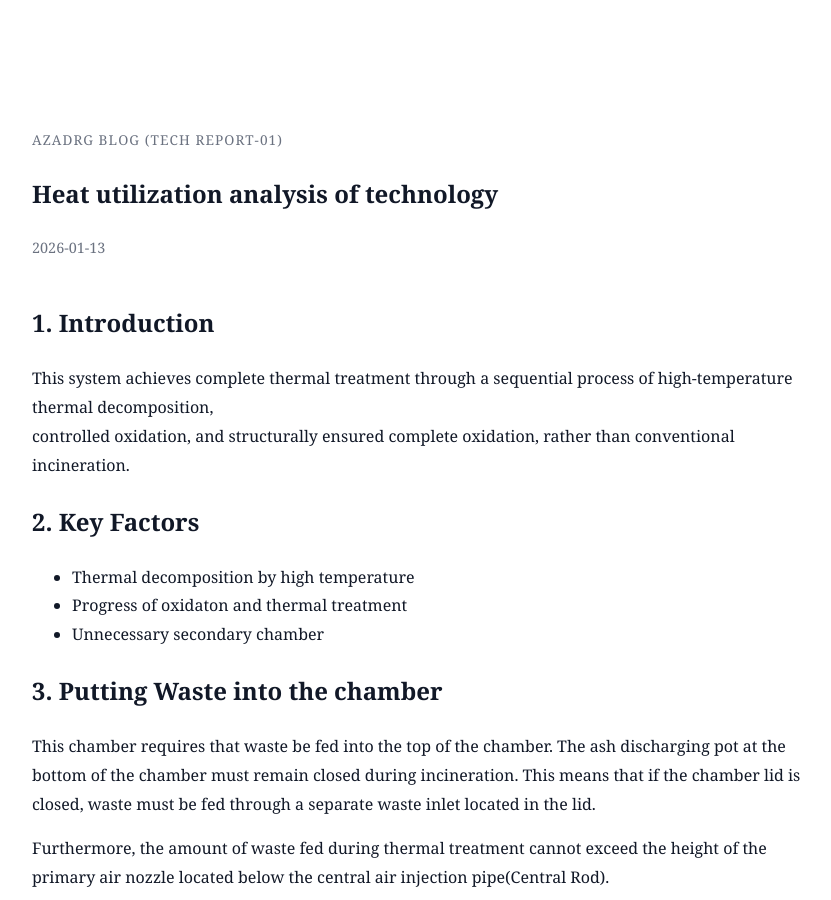
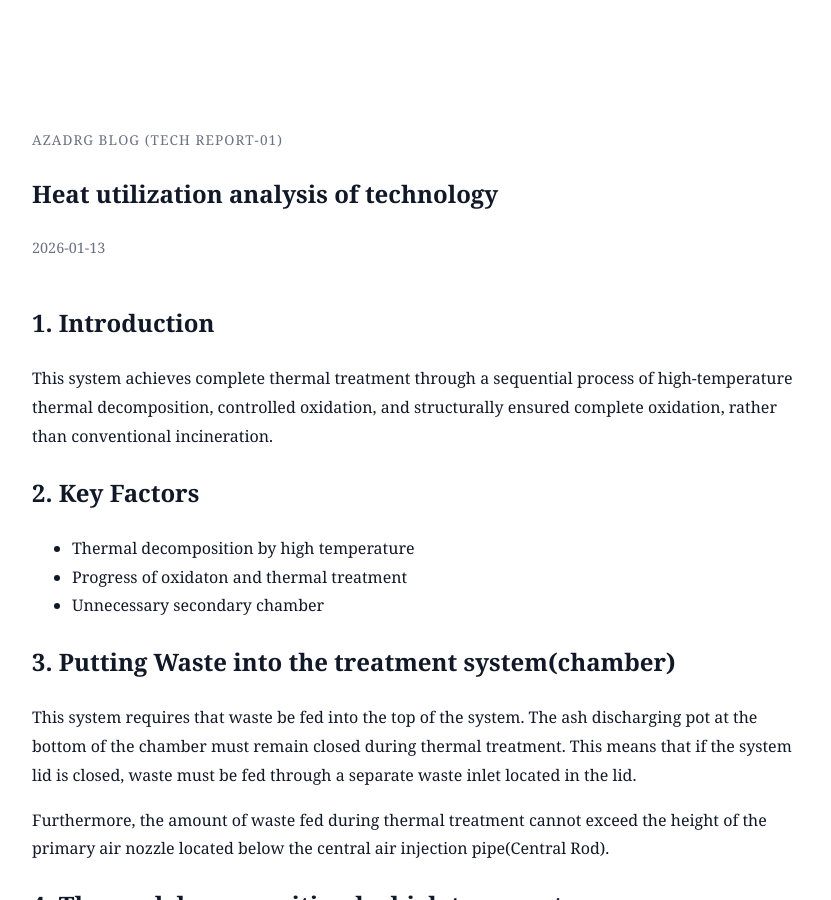
Before and after one commit to ssimsangmin49-creator/ecofriendly-polymer-compounds-incineration, a Jekyll site: the page built from _posts/2026-01-13-analysis-report-01.md, in a window 1280 px wide and 900 px high. Shown: the whole window, without its empty margins (222-1053 px from the left). Built offline with Jekyll 4.4.1, drawn with Linux system fonts in a browser that asks for light colours; some of the changed text lies outside the part shown.

Commit message:
Refine terminology for thermal treatment system
Updated terminology for clarity and consistency, replacing 'chamber' with 'system' in multiple sections.

```diff
--- a/_posts/2026-01-13-analysis-report-01.md
+++ b/_posts/2026-01-13-analysis-report-01.md
@@ -7,8 +7,7 @@ label: "AZADrg Blog (Tech report-01)"
 
 ## 1. Introduction
 
-This system achieves complete thermal treatment through a sequential process of high-temperature thermal decomposition,
-controlled oxidation, and structurally ensured complete oxidation, rather than conventional incineration.
+This system achieves complete thermal treatment through a sequential process of high-temperature thermal decomposition, controlled oxidation, and structurally ensured complete oxidation, rather than conventional incineration.
 
 ## 2. Key Factors
 
@@ -16,11 +15,11 @@ controlled oxidation, and structurally ensured complete oxidation, rather than c
 - Progress of oxidaton and thermal treatment
 - Unnecessary secondary chamber
 
-## 3. Putting Waste into the chamber
+## 3. Putting Waste into the treatment system(chamber)
 
-This chamber requires that waste be fed into the top of the chamber. The ash discharging pot
-at the bottom of the chamber must remain closed during incineration.
-This means that if the chamber lid is closed, waste must be fed through a separate waste inlet
+This system requires that waste be fed into the top of the system. The ash discharging pot
+at the bottom of the chamber must remain closed during thermal treatment.
+This means that if the system lid is closed, waste must be fed through a separate waste inlet
 located in the lid.
 
 Furthermore, the amount of waste fed during thermal treatment cannot exceed
@@ -50,8 +49,8 @@ The stable high-temperature environment generated through this process enables c
 
 ## 5. No need for a secondary chamber
 
-Unlike incinerators that typically require a secondary chamber, this chamber handles
-both oxidation and thermal treatment processes simultaneously within a single chamber,
+Unlike incinerators that typically require a secondary chamber, this system handles
+both oxidation and thermal treatment processes simultaneously within a single system(chamber unit),
 eliminating the need for a separate secondary chamber.
 
 ## 6. Complete Oxidation at High Temperatures
```
